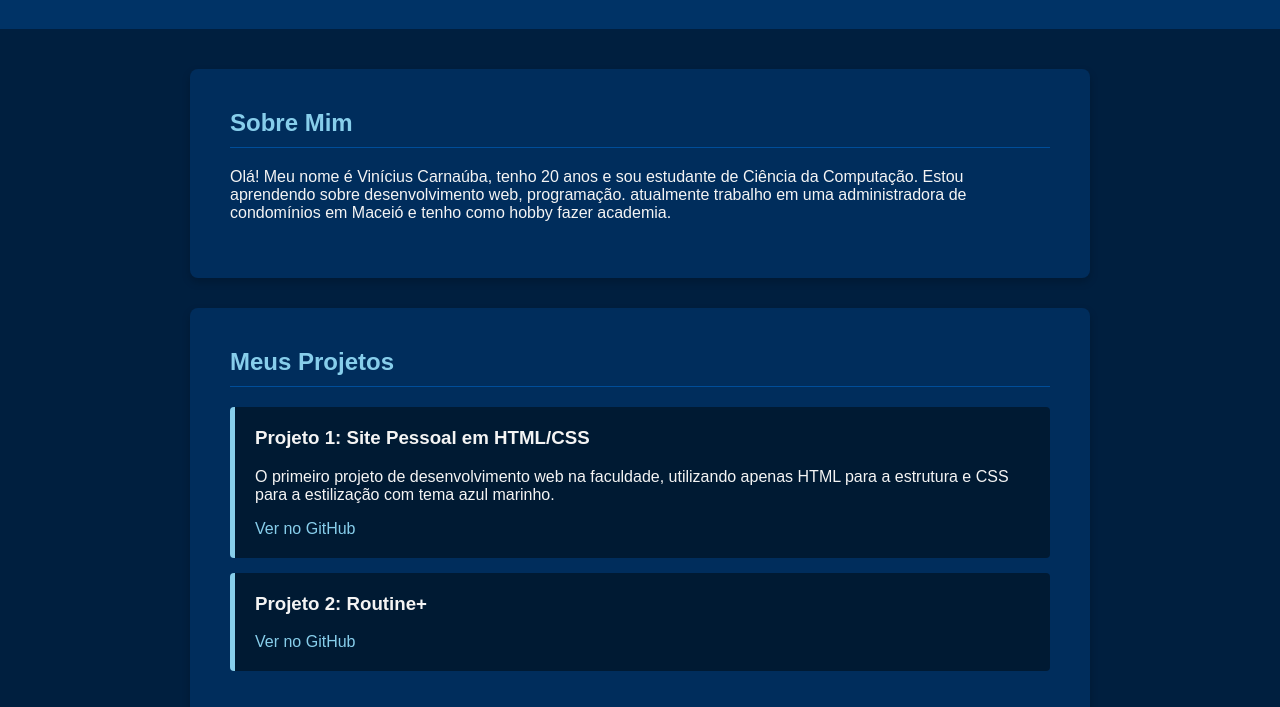
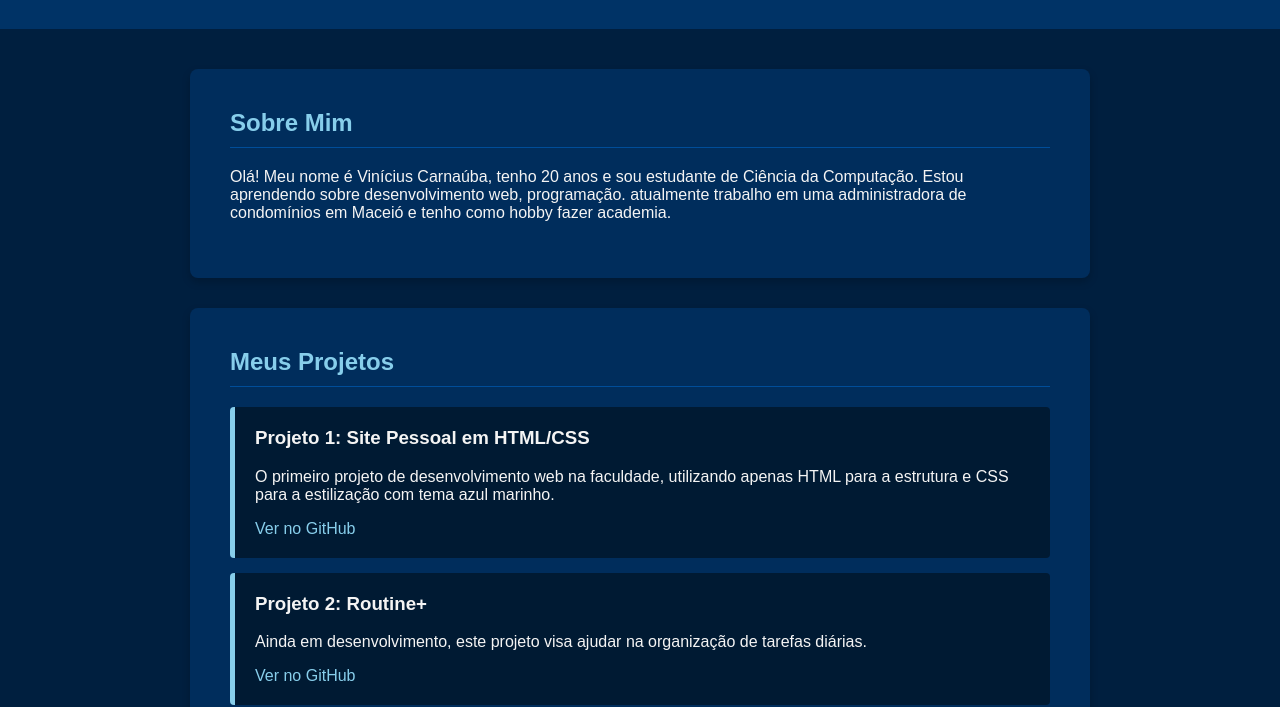
Before and after one commit to VinyCarnauba06/meu-site, a plain HTML site: page index.html in a window 1280 px wide. Shown: the part 117-824 px from the top of the page. Drawn offline with Linux system fonts and the light colour scheme.

Commit message:
Add files via upload

```diff
--- a/index.html
+++ b/index.html
@@ -135,7 +135,7 @@
             </div>
             <div>
                 <h3>Projeto 2: Routine+</h3>
-                <p> </p>
+                <p>Ainda em desenvolvimento, este projeto visa ajudar na organização de tarefas diárias.</p>
                 <a href="https://github.com/VinyCarnauba06/projeto-exemplo" target="_blank">Ver no GitHub</a>
             </div>
         </section>
@@ -157,5 +157,4 @@
     </footer>
 
 </body>
-
 </html>
```
